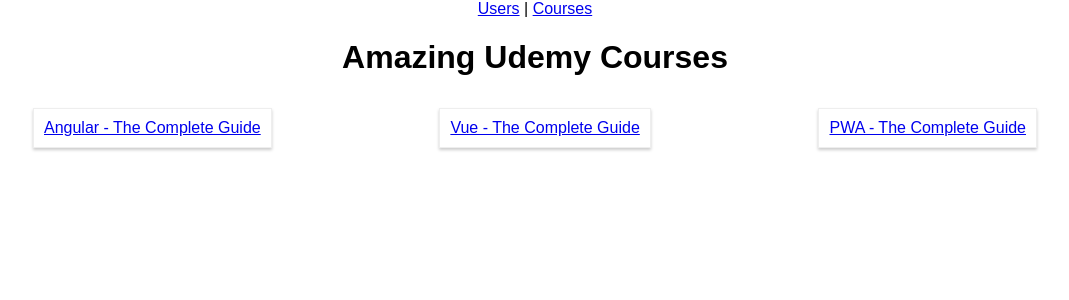
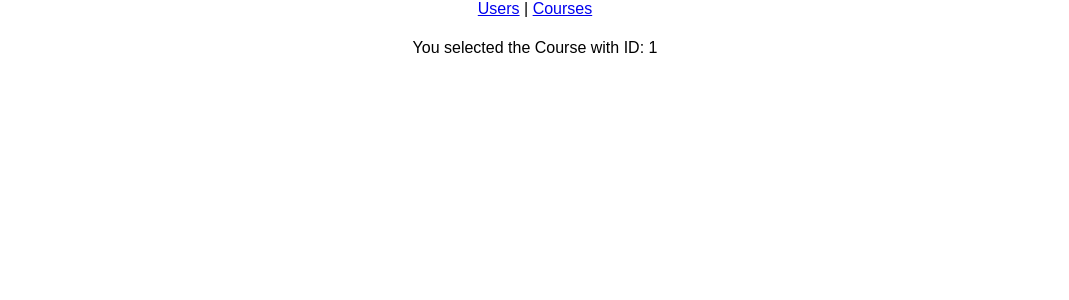
Before and after one commit to aProudCynic/udemy-react-assignment-3, a React (Create React App) app: page /courses/1 in a window 1280 px wide. Shown: the top 300 px of the page, without its empty margins (105-1174 px from the left). Built offline with nearby package versions, Linux system fonts and the light colour scheme.

Commit message:
feature: id passed to course

```diff
--- a/src/App.js
+++ b/src/App.js
@@ -15,7 +15,7 @@
             <Link to={{pathname: '/users'}}>Users</Link> | <Link to={{pathname: '/courses'}}>Courses</Link>
           </nav>
           <Switch>
-            <Route path="/courses/course" component={Course}></Route>
+            <Route path="/courses/:id" component={Course}></Route>
             <Route path="/users" component={Users}></Route>
             <Route path="/courses" component={Courses}></Route>
           </Switch>
--- a/src/containers/Course/Course.js
+++ b/src/containers/Course/Course.js
@@ -4,8 +4,8 @@
     render () {
         return (
             <div>
-                <h1>_COURSE_TITLE_</h1>
-                <p>You selected the Course with ID: _ID_</p>
+                <h1>{this.props.match.params.title}</h1>
+                <p>You selected the Course with ID: {this.props.match.params.id}</p>
             </div>
         );
     }
--- a/src/containers/Courses/Courses.js
+++ b/src/containers/Courses/Courses.js
@@ -20,7 +20,7 @@
                     {
                         this.state.courses.map( course => {
                             return (
-                            <Link key={course.id} to={`${this.props.match.url}/course`}>
+                            <Link key={course.id} to={`${this.props.match.url}/${course.id}`}>
                                 <article className="Course">{course.title}</article>
                             </Link>
                             );
```
